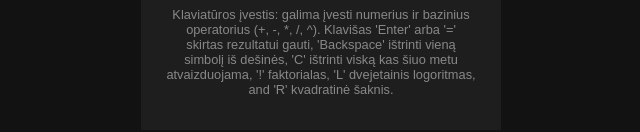
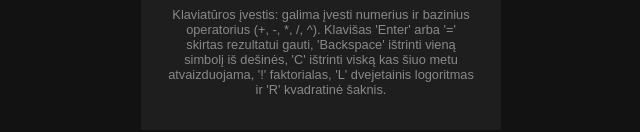
Before and after one commit to augustinavicius-vu/naudotojo-sasaja, a plain HTML site: page src/index.html in a window 1280 px wide. Shown: the part 532-664 px from the top of the page, 319-959 px from the left. Drawn offline with Linux system fonts and the light colour scheme.

Commit message:
text update

```diff
--- a/src/index.html
+++ b/src/index.html
@@ -39,7 +39,7 @@
         </div>
 
         <p class="instructions">
-            Klaviatūros įvestis: galima įvesti numerius ir bazinius operatorius (+, -, *, /, ^). Klavišas 'Enter' arba '=' skirtas rezultatui gauti, 'Backspace' ištrinti vieną simbolį iš dešinės, 'C' ištrinti viską kas šiuo metu atvaizduojama, '!' faktorialas, 'L' dvejetainis logoritmas, and 'R' kvadratinė šaknis.
+            Klaviatūros įvestis: galima įvesti numerius ir bazinius operatorius (+, -, *, /, ^). Klavišas 'Enter' arba '=' skirtas rezultatui gauti, 'Backspace' ištrinti vieną simbolį iš dešinės, 'C' ištrinti viską kas šiuo metu atvaizduojama, '!' faktorialas, 'L' dvejetainis logoritmas ir 'R' kvadratinė šaknis.
         </p>
     </div>
 
```
